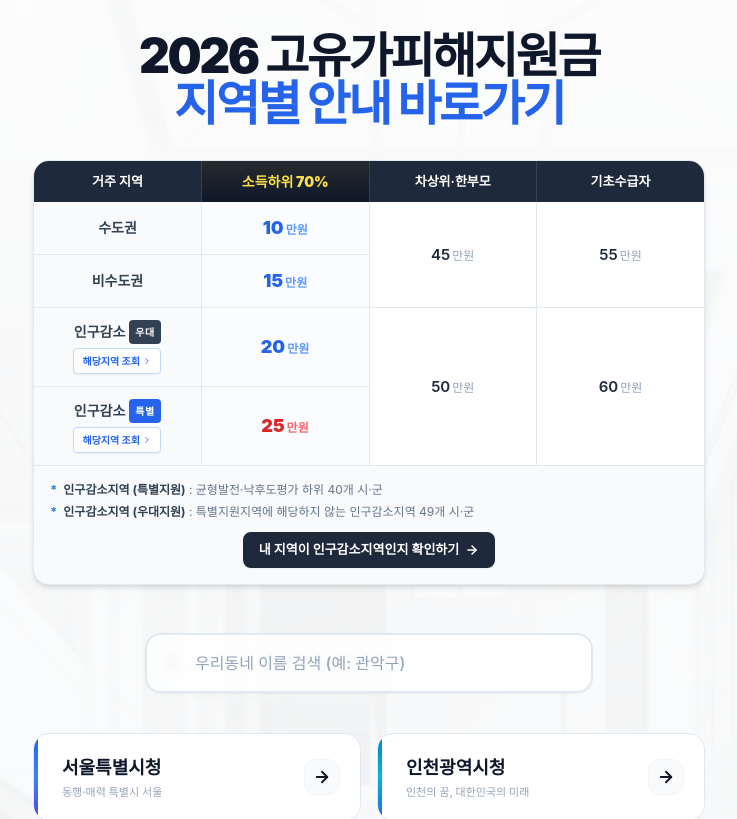
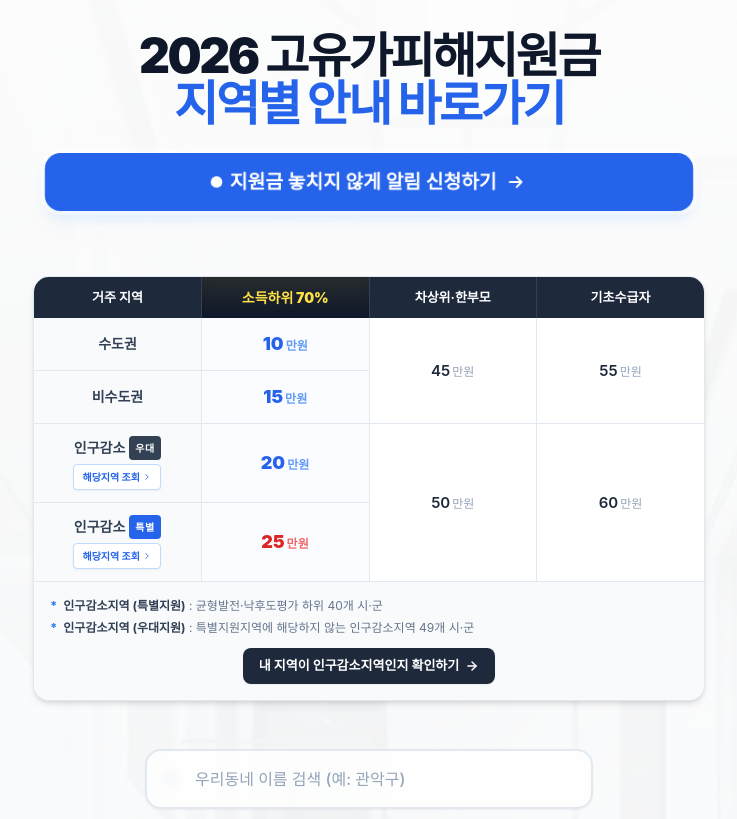
Before and after one commit to feel2174/blog-sitemap, a Next.js app: page /local-gov in a window 1280 px wide. Shown: the top 819 px of the page, without its empty margins (271-1008 px from the left). Built offline with nearby package versions, Linux system fonts and the light colour scheme; a web font is replaced by a local one.

Commit message:
feat: local-gov 페이지 알림서비스 신청 추가 및 애니메이션 적용

```diff
--- a/src/app/local-gov/page.tsx
+++ b/src/app/local-gov/page.tsx
@@ -27,12 +27,38 @@ export default function LocalGovLandingPage() {
                 <div className="mb-8">
 
 
+
                     <h1 className="text-4xl md:text-5xl font-black tracking-tighter mb-6 leading-tight">
                         <span className="text-slate-900">2026 고유가피해지원금</span><br />
                         <span className="text-blue-600">지역별 안내 바로가기</span>
                     </h1>
 
-
+                    <style>{`
+                        @keyframes scalePulse {
+                            0%, 100% { transform: scale(0.95); }
+                            50% { transform: scale(1.05); }
+                        }
+                        .animate-scale-pulse {
+                            animation: scalePulse 1.2s infinite ease-in-out;
+                            will-change: transform;
+                        }
+                        .animate-scale-pulse:hover {
+                            animation: none;
+                            transform: scale(1.05);
+                        }
+                    `}</style>
+                    <Link href="https://www.ips.go.kr/pot/forwardMain.do" className="inline-flex flex-row items-center justify-center w-full p-4 mb-8 bg-blue-600 hover:bg-blue-700 text-white font-bold rounded-2xl shadow-lg shadow-blue-200/50 transition-all active:scale-95 ring-4 ring-white/50 group animate-scale-pulse">
+                        <span className="text-xl mr-2 flex items-center gap-2">
+                            <span className="relative flex h-3 w-3">
+                              <span className="animate-ping absolute inline-flex h-full w-full rounded-full bg-white opacity-75"></span>
+                              <span className="relative inline-flex rounded-full h-3 w-3 bg-white"></span>
+                            </span>
+                            지원금 놓치지 않게 알림 신청하기
+                        </span>
+                        <svg className="w-6 h-6 group-hover:translate-x-1 transition-transform" fill="none" viewBox="0 0 24 24" stroke="currentColor">
+                            <path strokeLinecap="round" strokeLinejoin="round" strokeWidth={2} d="M13 7l5 5m0 0l-5 5m5-5H6" />
+                        </svg>
+                    </Link>
 
                 </div>
 
```
